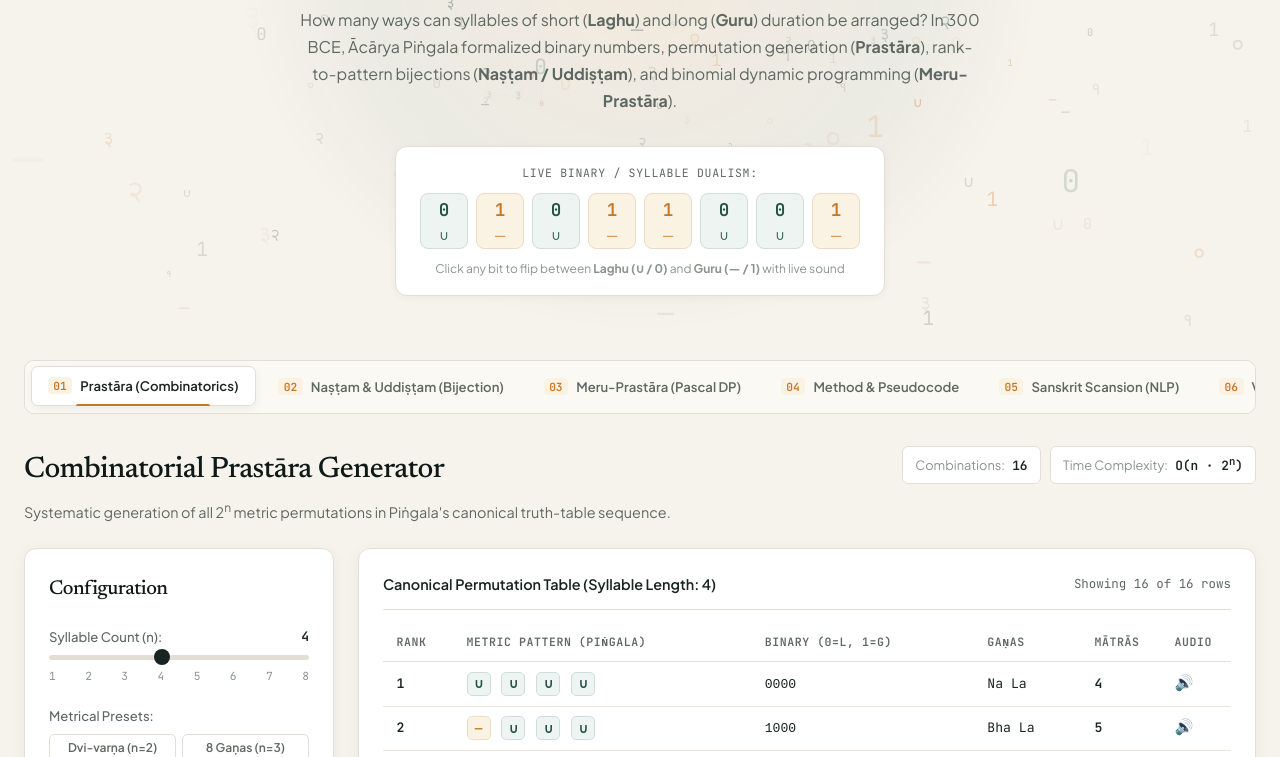
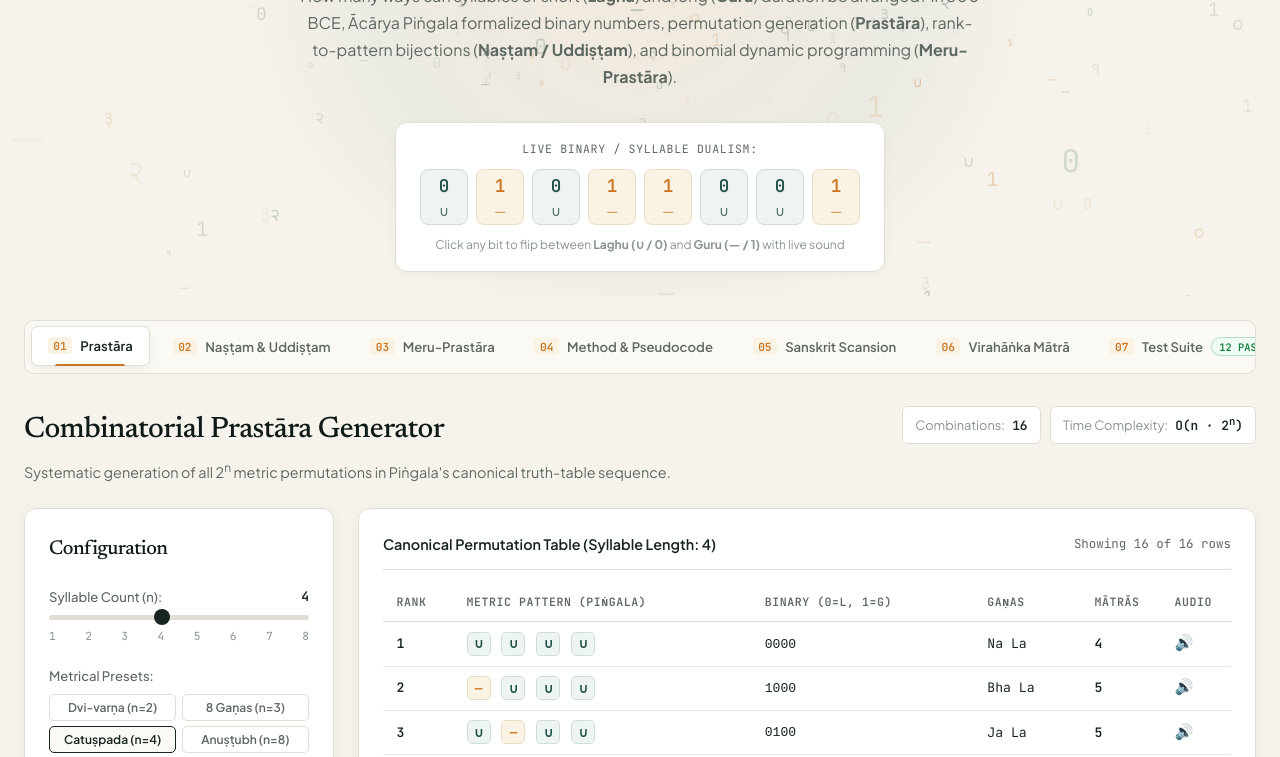
Before and after one commit to Aayu061/IKS, a website: page index.html in a window 1280 px wide. Shown: the part 307-1064 px from the top of the page. Drawn offline with Linux system fonts and the light colour scheme; animation ran at ten frames a second.

Commit message:
polish: final UX audit - reduce hero height, shorten tab labels (all 7 visible), hide Stop btn when idle, real latency from auto-run, delete screenshot clutter

```diff
--- a/bundle.js
+++ b/bundle.js
@@ -1621,14 +1621,19 @@ OUTPUT: Syllables, weights, total m\u0101tr\u0101s, detected classical meter
       volVal.textContent = `${volPercent}%`;
       rhythmSynth.setVolume(volPercent / 100);
     });
+    masterStopBtn.style.display = "none";
     masterPlayBtn.addEventListener("click", () => {
       const gayatriPattern = ["L", "L", "G", "G", "G", "G", "L", "G", "G", "L", "G", "G", "L", "L", "G", "L"];
       if (metronomeDock) metronomeDock.classList.add("sequence-playing");
       if (soundWaveBars) soundWaveBars.classList.add("active");
+      masterStopBtn.style.display = "";
+      masterPlayBtn.style.display = "none";
       rhythmSynth.playSequence(gayatriPattern, null, () => {
         document.getElementById("master-play-text").textContent = "Audition G\u0101yatr\u012B";
         if (metronomeDock) metronomeDock.classList.remove("sequence-playing");
         if (soundWaveBars) soundWaveBars.classList.remove("active");
+        masterStopBtn.style.display = "none";
+        masterPlayBtn.style.display = "";
       });
       document.getElementById("master-play-text").textContent = "Playing...";
     });
@@ -1637,6 +1642,8 @@ OUTPUT: Syllables, weights, total m\u0101tr\u0101s, detected classical meter
       document.getElementById("master-play-text").textContent = "Audition G\u0101yatr\u012B";
       if (metronomeDock) metronomeDock.classList.remove("sequence-playing");
       if (soundWaveBars) soundWaveBars.classList.remove("active");
+      masterStopBtn.style.display = "none";
+      masterPlayBtn.style.display = "";
     });
   }
   function initHeroBits() {
--- a/index.css
+++ b/index.css
@@ -692,12 +692,13 @@ h1, h2, h3, .serif-font {
   position: relative;
   width: 100%;
   max-width: 100vw;
-  /* Tall enough for the canvas to breathe */
-  min-height: 520px;
+  /* Visible on laptop screens without scrolling */
+  min-height: 400px;
   margin: 0 auto 0 auto;
   padding: 0;
   text-align: center;
   overflow: hidden;
+
 }
 
 /* The 3D canvas fills the full hero area */
@@ -717,9 +718,10 @@ h1, h2, h3, .serif-font {
   z-index: 1;
   max-width: 1000px;
   margin: 0 auto;
-  padding: 3.5rem 1.5rem 2.5rem 1.5rem;
+  padding: 2rem 1.5rem 1.5rem 1.5rem;
   pointer-events: auto;
 }
+
 
 /* Allow mouse interaction on the canvas itself for ripple clicks */
 .hero-section:hover #hero-3d-canvas {
--- a/index.html
+++ b/index.html
@@ -140,15 +140,15 @@
     <div class="tabs-container">
       <button type="button" class="tab-btn active" data-tab="tab-prastara">
         <span class="tab-num">01</span>
-        <span class="tab-title">Prastāra (Combinatorics)</span>
+        <span class="tab-title">Prastāra</span>
       </button>
       <button type="button" class="tab-btn" data-tab="tab-nastam">
         <span class="tab-num">02</span>
-        <span class="tab-title">Naṣṭam &amp; Uddiṣṭam (Bijection)</span>
+        <span class="tab-title">Naṣṭam &amp; Uddiṣṭam</span>
       </button>
       <button type="button" class="tab-btn" data-tab="tab-meru">
         <span class="tab-num">03</span>
-        <span class="tab-title">Meru-Prastāra (Pascal DP)</span>
+        <span class="tab-title">Meru-Prastāra</span>
       </button>
       <button type="button" class="tab-btn" data-tab="tab-method">
         <span class="tab-num">04</span>
@@ -156,15 +156,15 @@
       </button>
       <button type="button" class="tab-btn" data-tab="tab-scansion">
         <span class="tab-num">05</span>
-        <span class="tab-title">Sanskrit Scansion (NLP)</span>
+        <span class="tab-title">Sanskrit Scansion</span>
       </button>
       <button type="button" class="tab-btn" data-tab="tab-fibonacci">
         <span class="tab-num">06</span>
-        <span class="tab-title">Virahāṅka Mātrā (Fibonacci)</span>
+        <span class="tab-title">Virahāṅka Mātrā</span>
       </button>
       <button type="button" class="tab-btn" data-tab="tab-tests">
         <span class="tab-num">07</span>
-        <span class="tab-title">Formal Test Suite (12 Tests)</span>
+        <span class="tab-title">Test Suite</span>
         <span class="badge-mini-pass" id="badge-all-tests-pass">12 PASS</span>
       </button>
     </div>
@@ -786,9 +786,10 @@
         </div>
         <div class="summary-metric-card">
           <div class="metric-eyebrow">Execution Latency</div>
-          <div class="metric-large-text text-gold" id="test-latency-val">1.42 ms</div>
+          <div class="metric-large-text text-gold" id="test-latency-val">—</div>
           <div class="metric-caption">High-resolution performance.now()</div>
         </div>
+
         <div class="summary-metric-card">
           <div class="metric-eyebrow">Formal Invariant</div>
           <div class="metric-large-text text-cyan">Verified</div>
```
Also changed, not shown: main.js (+9 -0 lines), audit_tab1_prastara.png (added), audit_tab2_nastam.png (added), audit_tab4_method.png (added), audit_tab7_tests.png (added).
